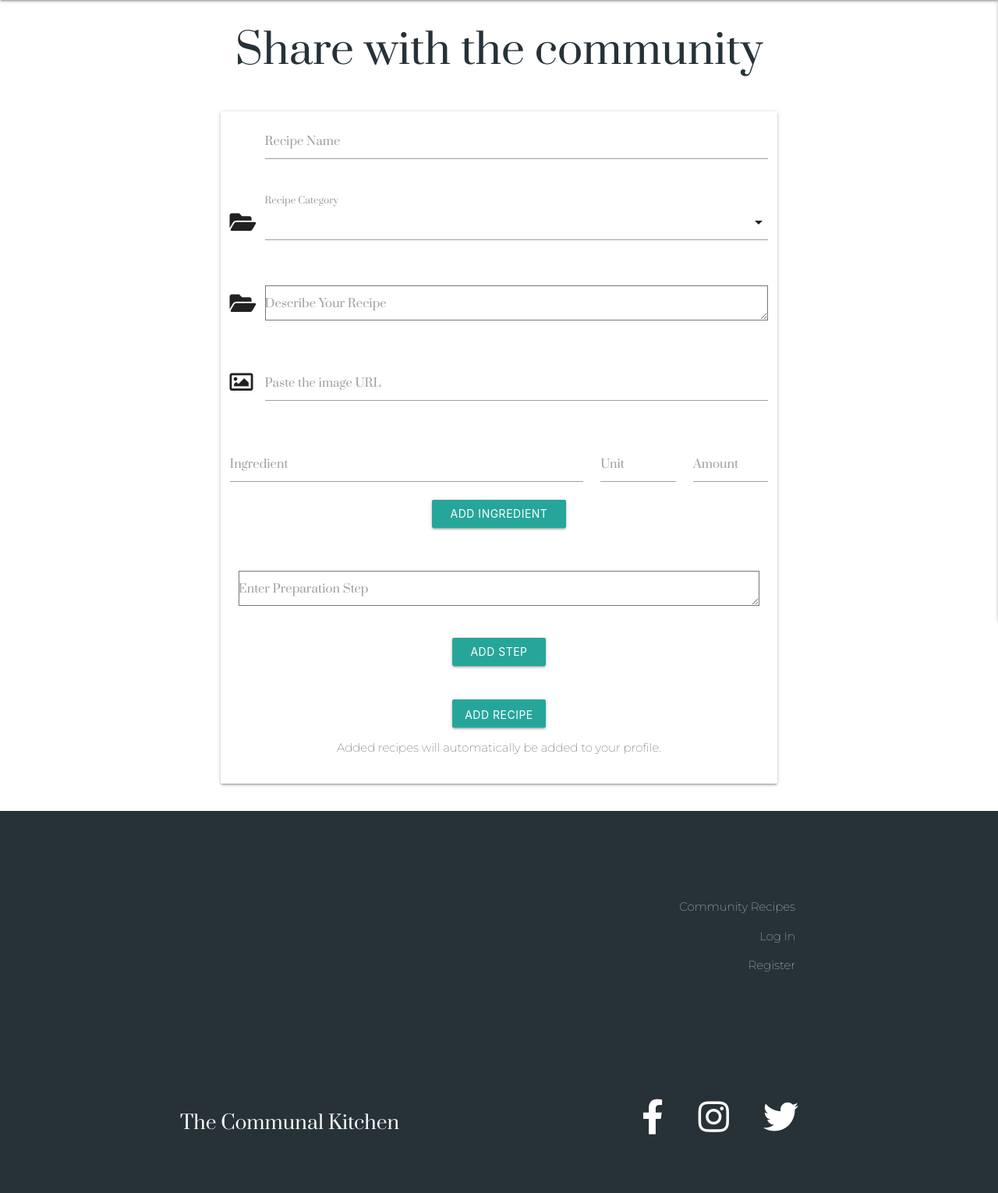
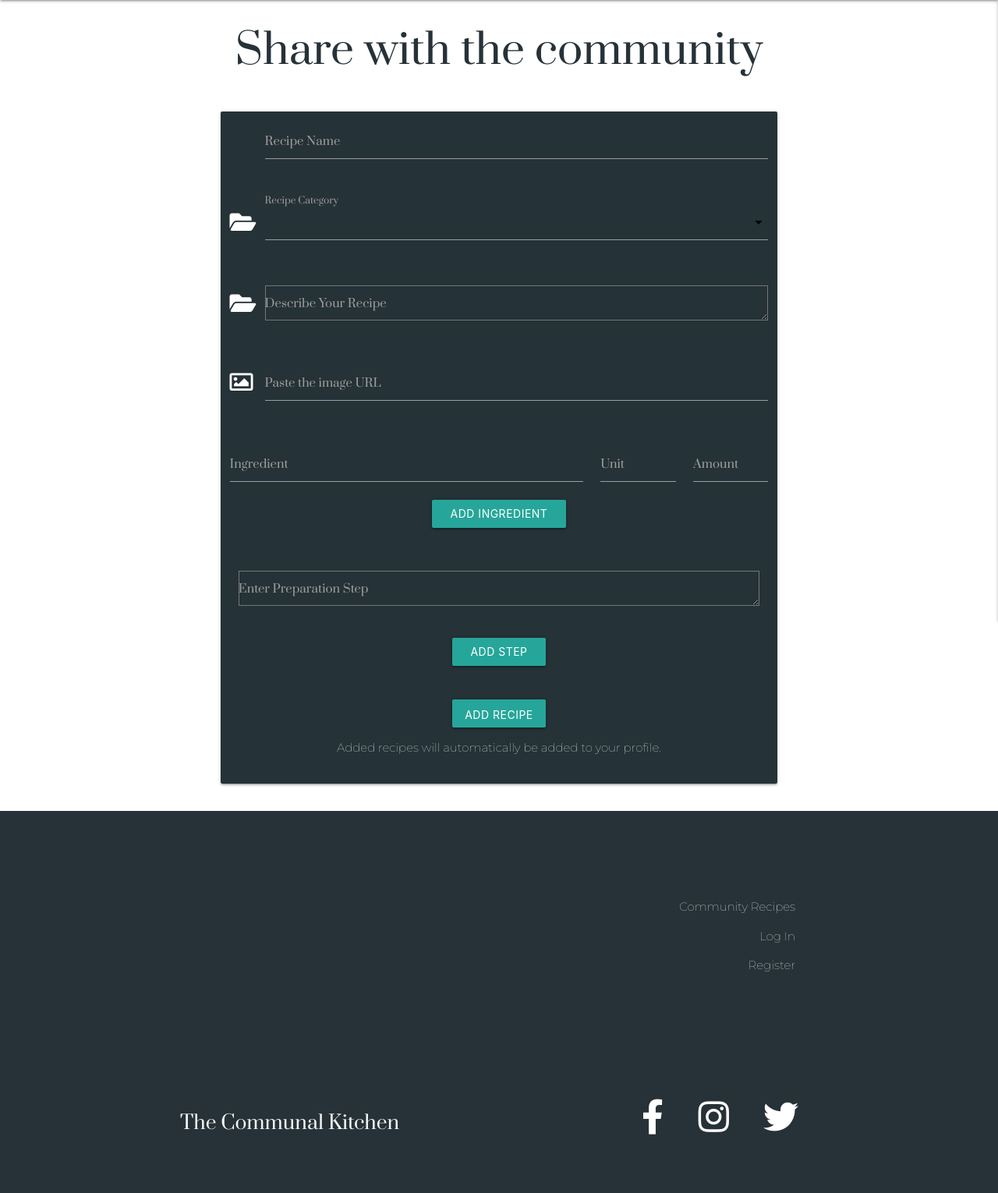
Before and after one commit to ConnorGray97/the_communal_kitchen, a Flask app: page /add_recipe in a window 1280 px wide. Shown: the part 64-1594 px from the top of the page at 78% size. Run offline with Flask 2, Linux system fonts and the light colour scheme; data that the repository does not hold is empty; some libraries are stand-ins or nearby versions.

Commit message:
Styled add recipe form and add delete input-field functionality

```diff
--- a/static/css/style.css
+++ b/static/css/style.css
@@ -168,7 +168,8 @@ th {
     padding: 5px;
     font-family: 'Prata', serif;
     border: none;
-    text-decoration: none;
+    color: #ffff;
+    text-decoration-color: #ffff;
 }
 
 h2 {
@@ -179,10 +180,26 @@ h2 {
     margin: 20px;
 }
 
-form {
-    padding: 30px;
+.remove-field {
+    padding-left: 780px;
+    color: rgb(255, 255, 255);
 }
 
+textarea {
+    color: #ffff;
+}
+
+.card-panel {
+    -webkit-transition: -webkit-box-shadow .25s;
+    transition: -webkit-box-shadow .25s;
+    transition: box-shadow .25s;
+    transition: box-shadow .25s, -webkit-box-shadow .25s;
+    padding: 24px;
+    margin: .5rem 0 1rem 0;
+    border-radius: 2px;
+    background-color: #253237;
+    color: white;
+}
 
 /* ------------------------------------Footer */
 
--- a/static/js/script.js
+++ b/static/js/script.js
@@ -1,14 +1,20 @@
 // ------------------------ Materialize Initialization
 
-$(document).ready(function(){
-    $('.sidenav').sidenav({edge: "right"});
+$(document).ready(function () {
+  $('.sidenav').sidenav({
+    edge: "right"
+  });
 });
 
-  $(document).ready(function(){
+$(document).ready(function () {
   $('select').formSelect();
 });
 
 // ------------------------ End Materialize Initialization
+
+$(document).ready(function(){
+  $('flashes').delay(5000).slideUp(300);
+});
 
 // Credit:
 // Code inspired from https://github.com/rebeccatraceyt/bake-it-til-you-make-it/blob/master/static/js/recipe.js
@@ -33,13 +39,13 @@ $(document).ready(function(){
     ingredient++;
     let newIngredientField = document.createElement('div');
     newIngredientField.innerHTML = `
-      <div id="ingredient-row">
+
       <div class="input-field col s12 m8 l8">
           <input id="ingredient_name_1" name="ingredient_name" type="text" maxlength="100">
           <label for="ingredient_name_1">Ingredient</label>
       </div>
       <!-- Amount -->
-      <div class="input-field col s4 m1 l2 right">
+      <div class="input-field col s4 m1 l2">
           <input id="amount_1" type="text" maxlength="10">
           <label for="amount_1">Amount</label>
       </div>
@@ -48,13 +54,22 @@ $(document).ready(function(){
           <input id="unit_1" type="text" maxlength="10">
           <label for="unit_1">Unit</label>
       </div>
-  </div>`;
+
+      <a href="#" class="remove-field text-shadow"><i class="fas fa-trash-alt fa-2x"></i></a>
+
+  `;
     ingredientRow.append(newIngredientField);
 
 
   }
 };
 
+$(ingredientRow).on('click', '.remove-field', function(e) {
+  e.preventDefault();
+  $(this).parent('div').remove();
+  ingredient--;
+});
+
 // Event Listeners
 
 addIngredient.addEventListener('click', appendIngredient);
--- a/templates/add_recipe.html
+++ b/templates/add_recipe.html
@@ -71,7 +71,7 @@
                 </div>
                 <!-- Add Button -->
                 <div class="row">
-                    <div class="col s12 center-align">
+                    <div class="col s12 center-align add-ing">
                         <button id="add-ingredient" class="btn" type="button">Add Ingredient
                             <i class="material-icons right"></i>
                         </button>
--- a/templates/base.html
+++ b/templates/base.html
@@ -54,7 +54,7 @@
         </ul>
     </header>
 
-    <section>
+    <section class="flashes">
         <!-- flash messages -->
         {% with messages = get_flashed_messages() %}
             {% if messages %}
```
Lines whose indentation alone changed are shown as unchanged.
